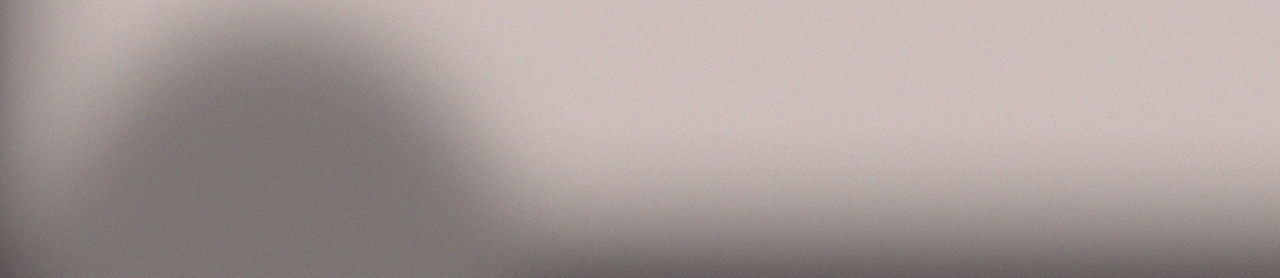
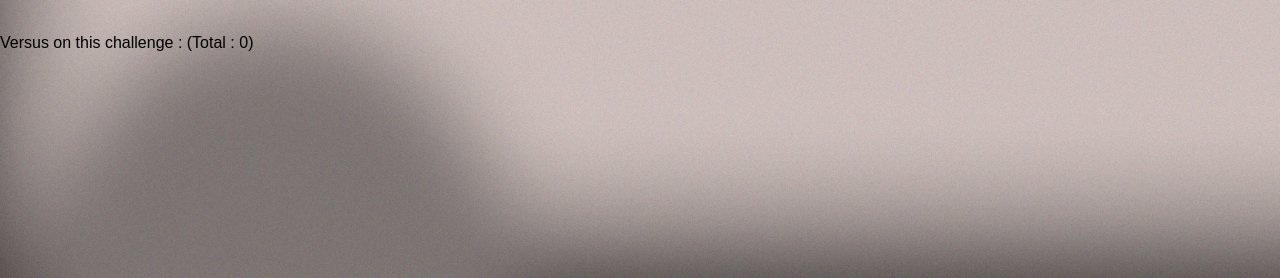
Before and after one commit to Charlydcn/TBOI_Challenge, a Symfony app: template templates/challenge/show.html.twig in a window 1280 px wide. Shown: the part 522-800 px from the top of the page. Run offline with Twig, Linux system fonts and the light colour scheme; the template is opened without the code that fills it, so the values that code supplies are empty; some libraries are stand-ins or nearby versions; some web fonts are replaced.

Commit message:
v/chall/show:  uncommented play/versus btns (temp)

```diff
--- a/templates/challenge/show.html.twig
+++ b/templates/challenge/show.html.twig
@@ -11,10 +11,10 @@
 
 {% block body %}
 
-    {# {# <div>
+    <div>
         <img src="{{ asset('img/text/play.webp')}}"
             class="href-element"
-            data-href="{{ path('play_challenge', {'id': challenge.id}) }}"
+            data-href="{{ path('play_challenge', {'challengeId': challenge.id}) }}"
             alt="The word PLAY">
 
         <br>
@@ -23,7 +23,7 @@
             class="href-element"
             data-href="{{ path('new_versus', {'id': challenge.id})}}"
             alt="The word VERSUS">
-    </div> #}
+    </div>
 
     <div>
         {% for player in challenge.players %}
@@ -98,7 +98,7 @@
             <p>Win-streak : {{ c.streak }}</p>
         {% endif %}
 
-        {# <div id="versus">
+        <div id="versus">
             <p>Versus on this challenge : (Total : {{ challenge.versus|length }})</p>
 
             {% for versus in challenge.versus %}
@@ -108,7 +108,7 @@
             </div>
 
             {% endfor %}
-        </div> #}
+        </div>
 
 {% endblock %}
 
```
